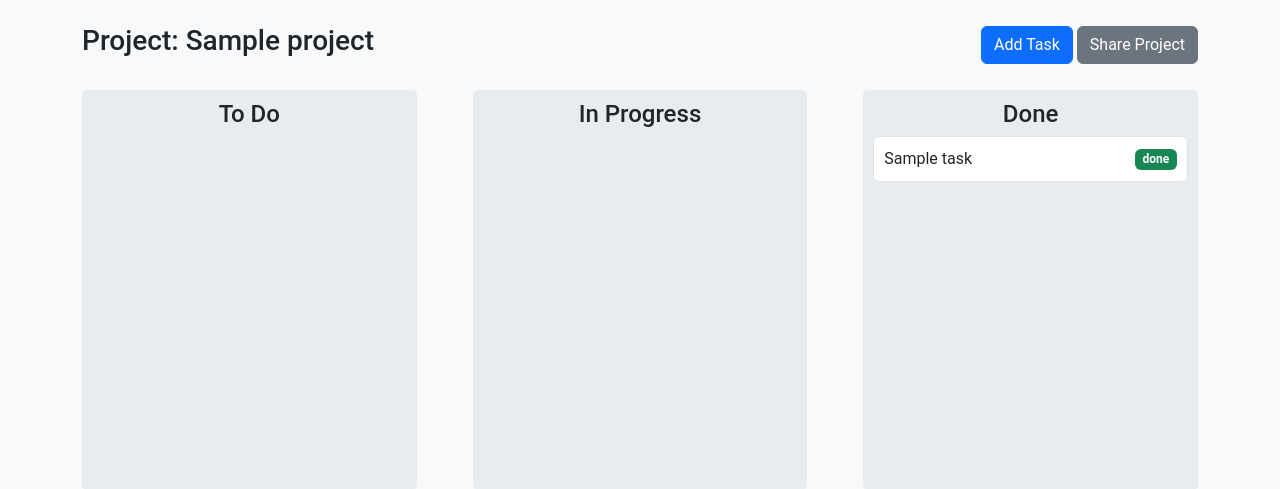
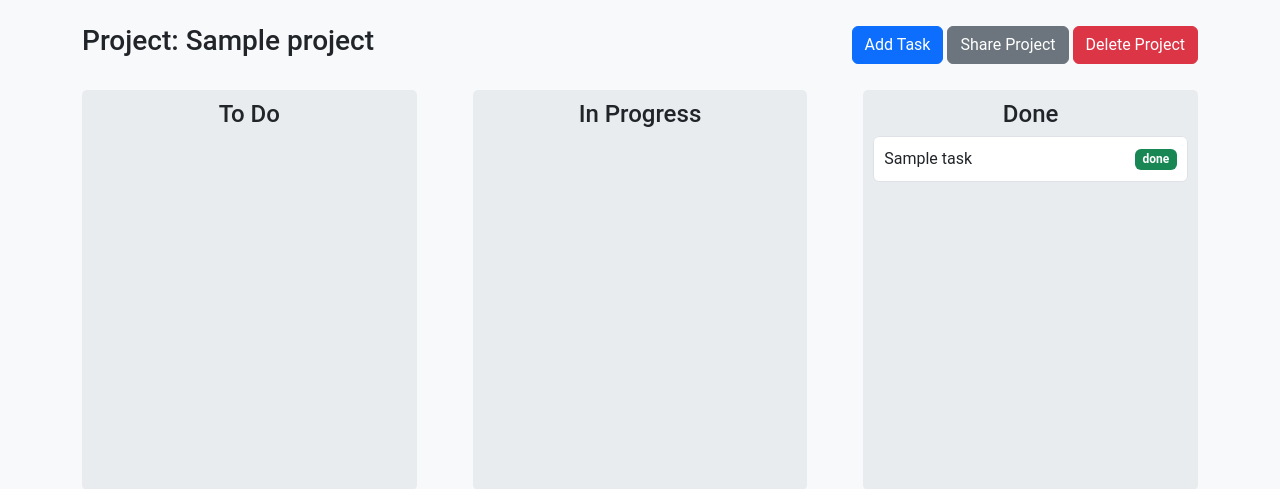
Before and after one commit to dimatayper/Kanban, a Flask app: page /project/1 in a window 1280 px wide. Shown: the part 56-545 px from the top of the page. Run offline with Flask 3, Linux system fonts and the light colour scheme; a user stored in the database is signed in; tables that the repository leaves empty hold one stand-in row (values such as "Sample post").

Commit message:
Delete project btn

```diff
--- a/app/routes.py
+++ b/app/routes.py
@@ -148,3 +148,23 @@ def share_project(project_id):
         flash('User with this email does not exist.')
 
     return redirect(url_for('main.project', project_id=project_id))
+
+@bp.route('/delete_project/<int:project_id>', methods=['POST'])
+@login_required
+def delete_project(project_id):
+    project = Project.query.get_or_404(project_id)
+    if project.owner != current_user:
+        flash('You do not have permission to delete this project.')
+        return redirect(url_for('main.dashboard'))
+
+    # Удаление задач проекта
+    for task in project.tasks:
+        db.session.delete(task)
+
+    # Удаление доступа других пользователей
+    ProjectAccess.query.filter_by(project_id=project.id).delete()
+
+    db.session.delete(project)
+    db.session.commit()
+    flash('Project deleted successfully!')
+    return redirect(url_for('main.dashboard'))
--- a/app/templates/project.html
+++ b/app/templates/project.html
@@ -6,6 +6,9 @@
         <div>
             <button class="btn btn-primary" data-bs-toggle="modal" data-bs-target="#newTaskModal">Add Task</button>
             <button class="btn btn-secondary" data-bs-toggle="modal" data-bs-target="#shareProjectModal">Share Project</button>
+            {% if project.owner == current_user %}
+                <button class="btn btn-danger" data-bs-toggle="modal" data-bs-target="#deleteProjectModal">Delete Project</button>
+            {% endif %}
         </div>
     </div>
 
@@ -124,5 +127,28 @@
         </div>
     </div>
 
+    <!-- Modal for Deleting Project -->
+    {% if project.owner == current_user %}
+        <div class="modal fade" id="deleteProjectModal" tabindex="-1" aria-labelledby="deleteProjectModalLabel" aria-hidden="true">
+            <div class="modal-dialog">
+                <div class="modal-content">
+                    <div class="modal-header">
+                        <h5 class="modal-title" id="deleteProjectModalLabel">Delete Project</h5>
+                        <button type="button" class="btn-close" data-bs-dismiss="modal" aria-label="Close"></button>
+                    </div>
+                    <form method="POST" action="{{ url_for('main.delete_project', project_id=project.id) }}">
+                        <div class="modal-body">
+                            <p>Are you sure you want to delete this project? This action cannot be undone.</p>
+                        </div>
+                        <div class="modal-footer">
+                            <button type="button" class="btn btn-secondary" data-bs-dismiss="modal">Close</button>
+                            <button type="submit" class="btn btn-danger">Delete Project</button>
+                        </div>
+                    </form>
+                </div>
+            </div>
+        </div>
+    {% endif %}
+
     <script src="{{ url_for('static', filename='js/scripts.js') }}"></script>
 {% endblock %}
```
Also changed, not shown: app/templates/dashboard.html (+32 -2 lines).
